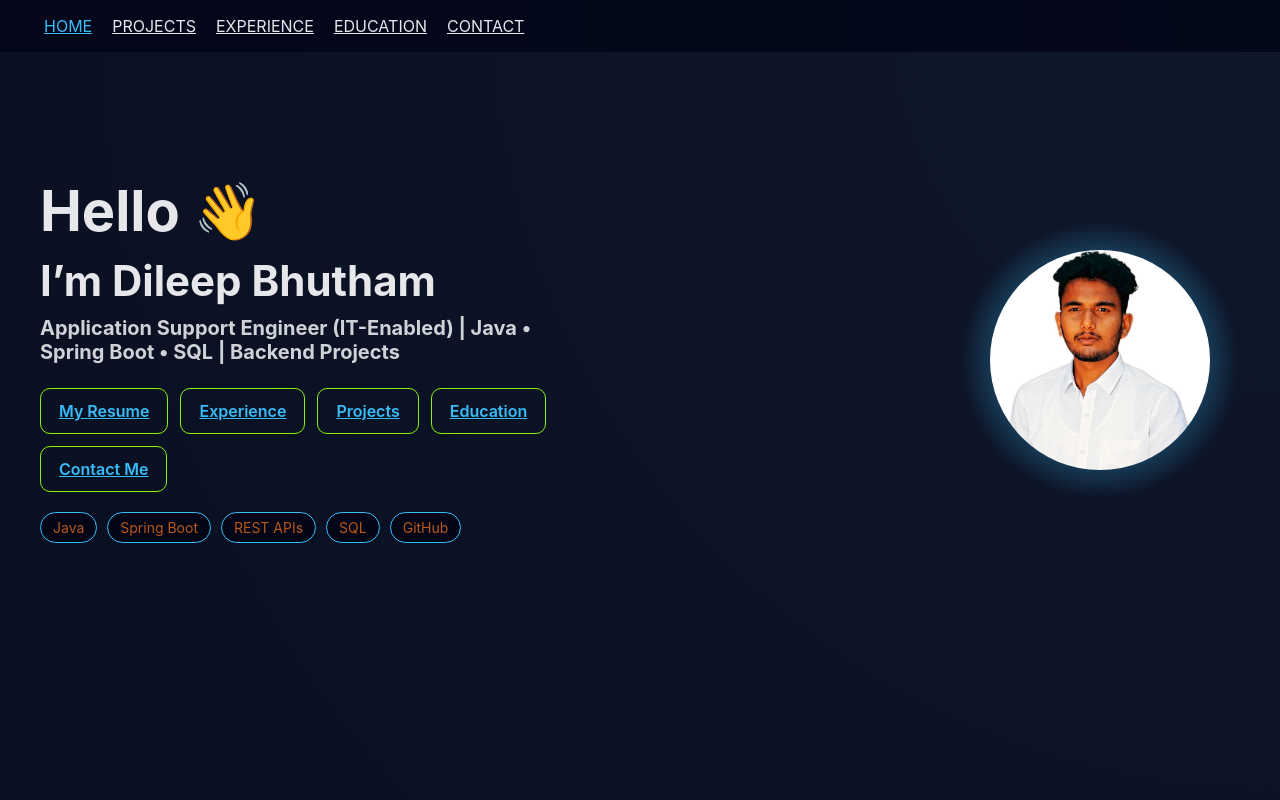
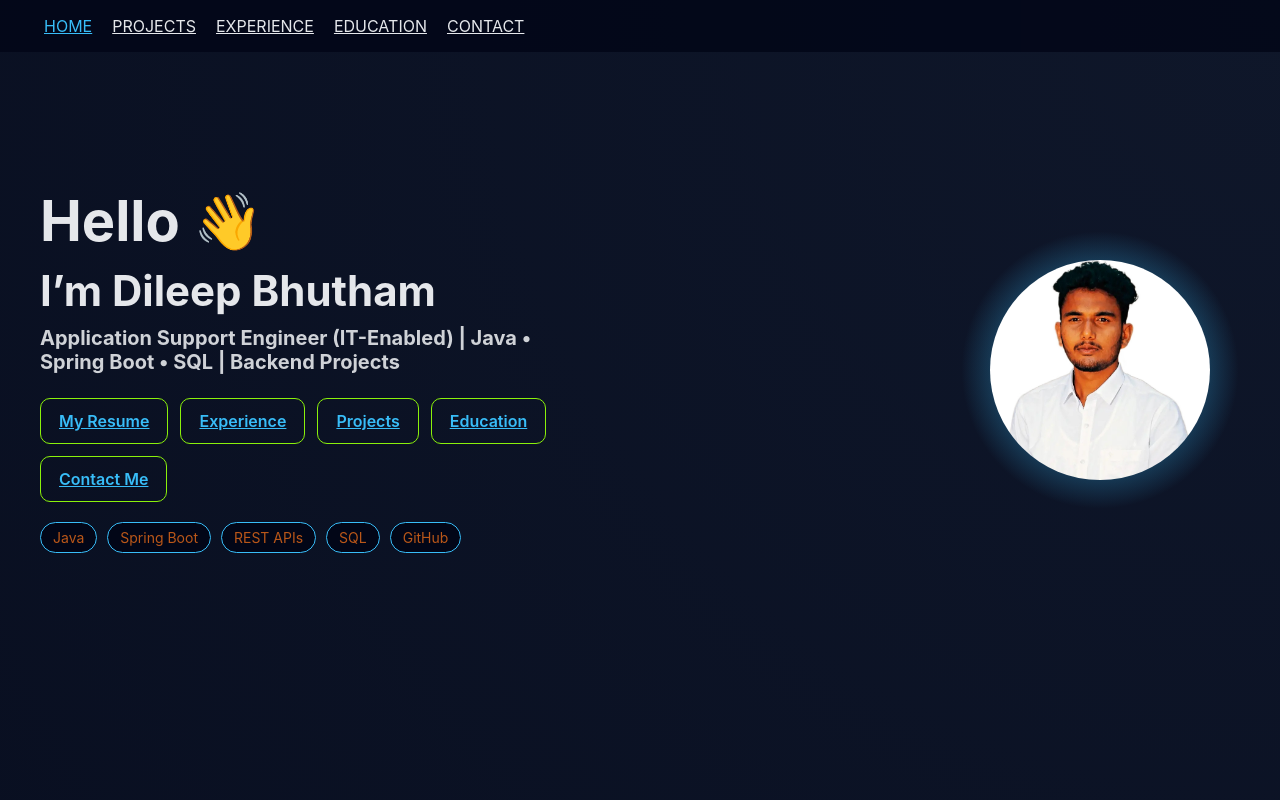
Before and after one commit to DileepNiki121/DileepNiki-PortFolio-Page, a React (Vite) app: page / in a window 1280 px wide. Shown: the top 800 px of the page. Built offline with nearby package versions, Linux system fonts and the light colour scheme.

Commit message:
Adjust margin-top in Hero component for improved layout

```diff
--- a/src/index.css
+++ b/src/index.css
@@ -35,7 +35,7 @@ body {
   justify-content: space-between;
   gap: 4px;
   padding: 120px 40px;
-  margin-top:-40px;
+  margin-top:-30px;
 }
 
 .hero-left {
```
